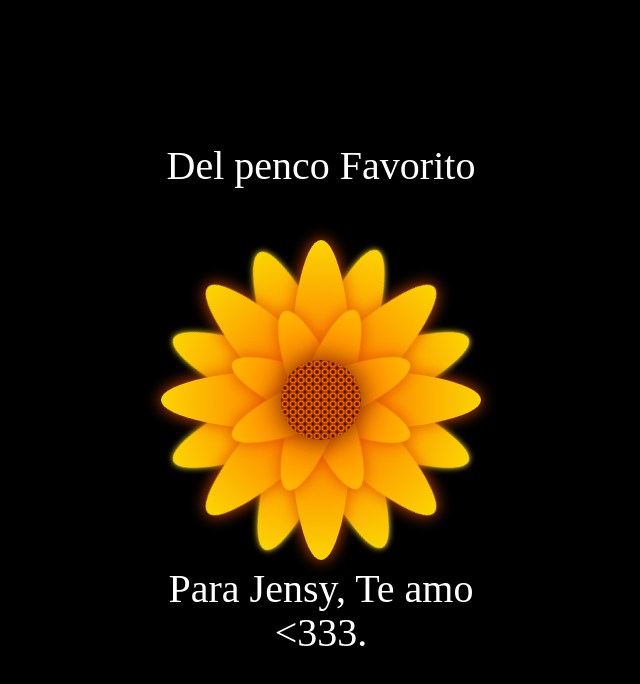
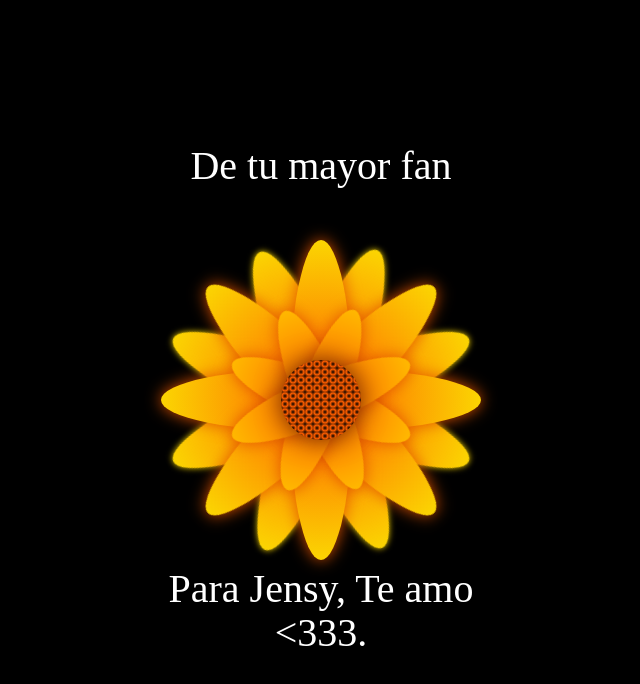
Before and after one commit to GersonsMurillo/FloresAmarillas, a plain HTML site: page docs/index.html in a window 1280 px wide. Shown: the whole page, without its empty margins (319-959 px from the left). Drawn offline with Linux system fonts and the light colour scheme.

Commit message:
Update index.html

```diff
--- a/docs/index.html
+++ b/docs/index.html
@@ -10,7 +10,7 @@
 <body>
 
 <div class="flower">
-    <div class="text-above">Del penco Favorito</div>
+    <div class="text-above">De tu mayor fan</div>
     <div class="mid">
     </div>
     <div class="Petal1 p1">
```
